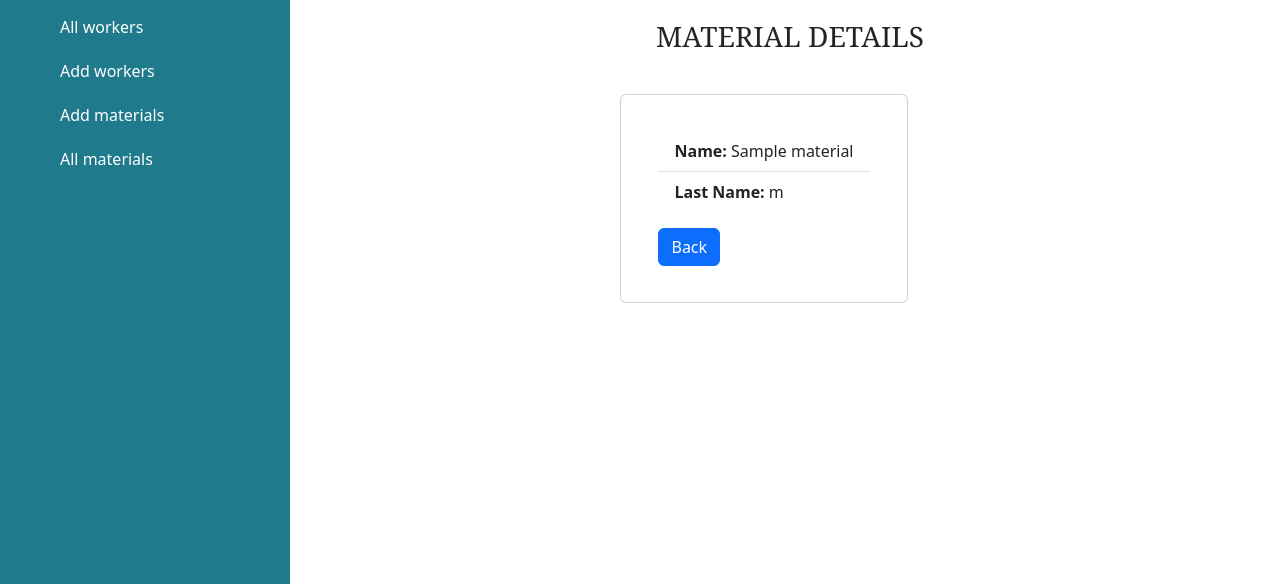
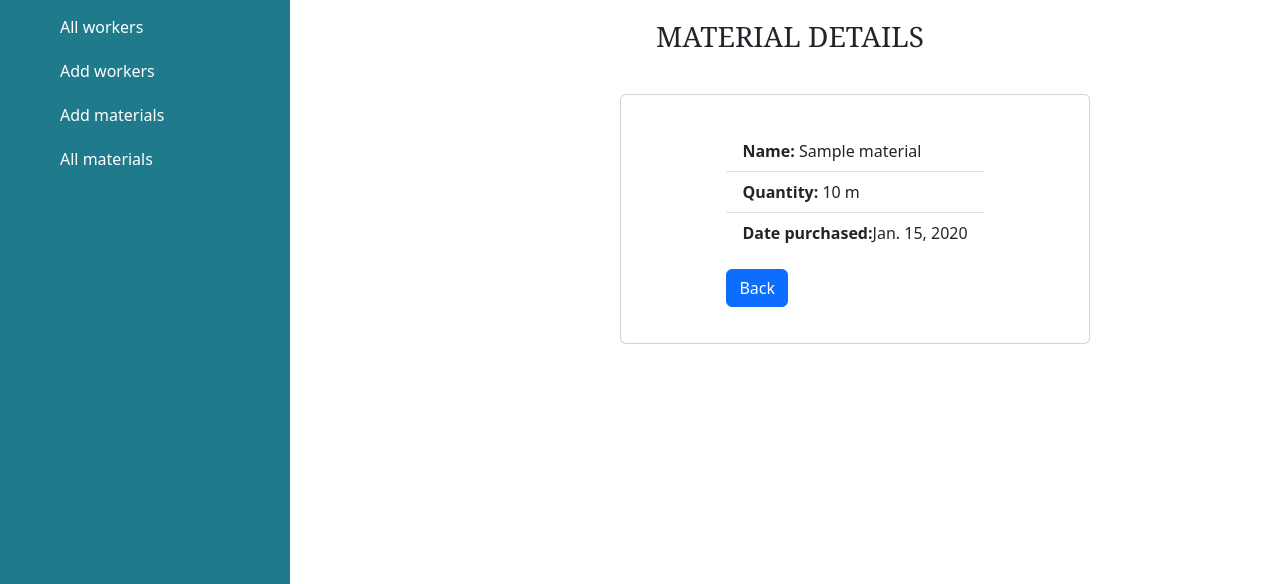
Before and after one commit to EstherAuma/Construction-site, a Django app: page /materials/1/ in a window 1280 px wide. Shown: the top 584 px of the page. Run offline with Django 5.2, Linux system fonts and the light colour scheme; tables that the repository leaves empty hold one stand-in row (values such as "Sample post"); some libraries are stand-ins or nearby versions.

Commit message:
Edit material details

```diff
--- a/materialTracker/templates/pages/material-details.html
+++ b/materialTracker/templates/pages/material-details.html
@@ -3,11 +3,13 @@
 
 <h3>MATERIAL DETAILS</h3>
 
-    <div class="card" style="width: 18rem;">
+    <div class="card" style="width: 30rem;">
         <div class="card-body">
             <ul class="list-group list-group-flush">
                 <li class="list-group-item"><strong>Name:</strong> {{ material.name }}</li>
-                <li class="list-group-item"><strong>Last Name:</strong> {{ material.unit }}</li>
+                <li class="list-group-item"><strong>Quantity:</strong> {{ material.quantity }} {{ material.unit }}</li>
+                <li class="list-group-item"><strong>Date purchased:</strong>{{ material.date_purchased }}</li>
+
             </ul>
             <a href="{% url 'materials' %}" class="btn btn-primary mt-3">Back</a>
         </div>
--- a/materialTracker/templates/pages/worker-details.html
+++ b/materialTracker/templates/pages/worker-details.html
@@ -3,7 +3,7 @@
 
 <h3>WORKER DETAILS</h3>
 
-    <div class="card" style="width: 18rem;">
+    <div class="card" style="width: 30rem;">
         <div class="card-body">
             <ul class="list-group list-group-flush">
                 <li class="list-group-item"><strong>First name:</strong> {{ worker.first_name }}</li>
```
Also changed, not shown: materialTracker/templates/pages/materials.html (+8 -6 lines).
